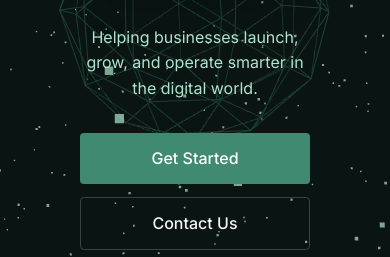
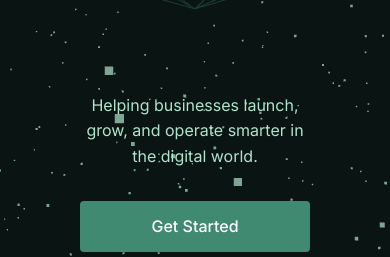
Before and after one commit to Kishore215/portfolio, a website built with Vite: page index.html in a window 390 px wide. Shown: the part 413-670 px from the top of the page. Built offline with nearby package versions, Linux system fonts and the light colour scheme; animation ran at ten frames a second.

Commit message:
Position hero description and buttons under the 3D shape

```diff
--- a/main.js
+++ b/main.js
@@ -59,6 +59,7 @@ const initThreeHero = () => {
     opacity: 0.2
   });
   const shape = new THREE.Mesh(geometry, material);
+  shape.position.y = 1.2; // Move it up
   scene.add(shape);
 
   camera.position.z = 5;
--- a/style.css
+++ b/style.css
@@ -251,6 +251,7 @@ a {
 .hero p {
   font-size: 1.2rem;
   color: var(--text-muted);
+  margin-top: 18rem;
   margin-bottom: 2rem;
 }
 
@@ -500,7 +501,10 @@ a {
   }
 
   .hero h1 { font-size: 2.2rem; }
-  .hero p { font-size: 1rem; }
+  .hero p {
+    font-size: 1rem;
+    margin-top: 10rem;
+  }
   .hero-buttons { flex-direction: column; gap: 0.8rem; }
   .hero-buttons .btn { width: 100%; text-align: center; }
 
```
